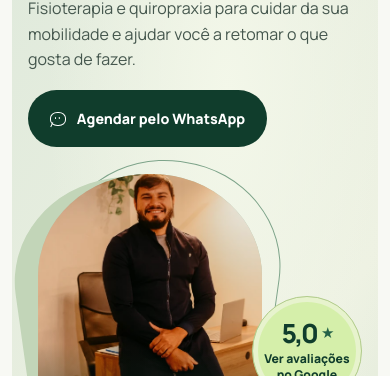
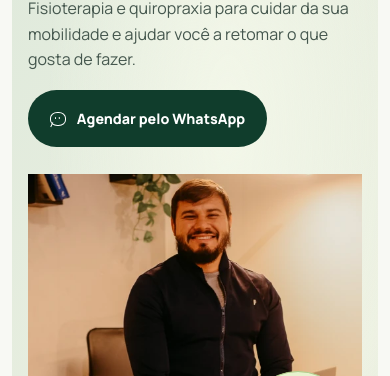
Before and after one commit to Dev-Felipefvs/site-jean-erik, a plain HTML site: page index.html in a window 390 px wide. Shown: the part 250-626 px from the top of the page. Drawn offline with Linux system fonts and the light colour scheme.

Commit message:
Amplia a foto da hero e remove a moldura
Co-Authored-By: Codex Opus 5.5 <noreply@anthropic.com>

```diff
--- a/index.html
+++ b/index.html
@@ -16,10 +16,10 @@
   <link rel="preconnect" href="https://fonts.googleapis.com">
   <link rel="preconnect" href="https://fonts.gstatic.com" crossorigin>
   <link href="https://fonts.googleapis.com/css2?family=Manrope:wght@400..800&amp;display=swap" rel="stylesheet">
-  <link rel="stylesheet" href="styles.css?v=3">
+  <link rel="stylesheet" href="styles.css?v=4">
   <script src="assets/gsap-3.15.1.min.js" defer></script>
   <script src="assets/scrolltrigger-3.15.1.min.js" defer></script>
-  <script src="site.js?v=3" defer></script>
+  <script src="site.js?v=4" defer></script>
 </head>
 <body>
   <a class="skip" href="#conteudo">Ir para o conteúdo</a>
@@ -49,7 +49,6 @@
         </div>
 
         <figure class="hero-portrait">
-          <div class="portrait-decoration" aria-hidden="true"></div>
           <div class="portrait-frame">
             <img src="assets/jean-erik.webp" width="505" height="695" alt="Jean Erik no consultório" fetchpriority="high">
           </div>
--- a/site.js
+++ b/site.js
@@ -45,8 +45,7 @@ if (hero && gsap) {
     })
       .addLabel('entrada', 0)
       .from('.title-line > span', { yPercent: 66, opacity: 0.3, stagger: 0.075 }, 'entrada')
-      .from('.hero-portrait', { y: 26, rotation: 4, scale: 0.97, opacity: 0.4, duration: 0.82 }, 'entrada+=0.04')
-      .from('.portrait-decoration', { xPercent: 0, yPercent: 5, rotation: 0, duration: 0.72 }, 'entrada+=0.1')
+      .from('.hero-portrait', { y: 26, scale: 0.97, opacity: 0.4, duration: 0.82 }, 'entrada+=0.04')
       .from('.hero-description', { y: 10, opacity: 0.65, duration: 0.48 }, 'entrada+=0.14')
       .from('.hero-services', { y: 13, opacity: 0.65, duration: 0.54 }, 'entrada+=0.18');
   }, hero);
--- a/styles.css
+++ b/styles.css
@@ -66,20 +66,17 @@ section, article { scroll-margin-top: 2rem; }
 .title-accent { color: var(--green); }
 .hero-description { max-width: 23rem; margin: clamp(1.05rem, 2.3vw, 1.75rem) 0 1.35rem; color: var(--muted); font-size: clamp(1rem, 1.4vw, 1.18rem); line-height: 1.58; }
 
-.hero-portrait { --frame-radius: 49% 49% 1.25rem 1.25rem / 36% 36% 1.25rem 1.25rem; position: absolute; width: clamp(15rem, 32%, 27rem); height: 91%; bottom: -2.55rem; left: 49.5%; isolation: isolate; }
-.portrait-frame, .portrait-decoration, .hero-portrait::before { border-radius: var(--frame-radius); position: absolute; }
-.portrait-frame { inset: 0; overflow: hidden; background: #b5c9b1; }
+.hero-portrait { position: absolute; width: clamp(17rem, 36%, 34rem); height: 95%; bottom: -2.55rem; left: 46.7%; }
+.portrait-frame { position: absolute; inset: 0; overflow: hidden; background: #b5c9b1; }
 .portrait-frame::after { content: ""; position: absolute; inset: 0; background: linear-gradient(180deg, transparent 60%, #0d2a20ba 100%); }
-.portrait-frame img { width: 100%; height: 100%; object-fit: cover; object-position: center 20%; }
-.portrait-decoration { inset: 0; z-index: -1; transform: translate(-8%, 1%) rotate(-8deg); background: #c2d5b8; }
-.hero-portrait::before { content: ""; inset: -.85rem -.85rem .55rem .75rem; z-index: -1; border: 1px solid #7ea48a; transform: rotate(8deg); }
+.portrait-frame img { width: 100%; height: 100%; object-fit: cover; object-position: center top; }
 .hero-portrait figcaption { position: absolute; z-index: 1; bottom: 4.05rem; left: 1.3rem; color: #fff; line-height: 1.4; }
 .hero-portrait figcaption strong, .hero-portrait figcaption span { display: block; }
 .hero-portrait figcaption strong { font-size: 1.23rem; letter-spacing: -.05em; }
 .hero-portrait figcaption span { font-size: .79rem; }
 
 .hero-aside { grid-column: 2; justify-self: end; width: 100%; margin-top: clamp(3rem, 7.1vw, 6rem); display: grid; gap: clamp(2rem, 9vw, 7rem); position: relative; z-index: 1; }
-.hero-note { display: flex; flex-direction: column; gap: .55rem; color: var(--muted); font-size: .88rem; font-weight: 700; line-height: 1.45; }
+.hero-note { padding-inline-start: .85rem; display: flex; flex-direction: column; gap: .55rem; color: var(--muted); font-size: .88rem; font-weight: 700; line-height: 1.45; }
 .note-mark { color: var(--green); font-size: 1.4rem; line-height: 1; }
 .rating { width: min(8.65rem, 100%); aspect-ratio: 1; display: flex; flex-direction: column; align-items: center; justify-content: center; justify-self: end; gap: .16rem; border-radius: 50%; border: 1px solid #b2cb8e; box-shadow: inset 0 0 0 5px #e7f3cd; background: var(--lime); color: var(--forest); text-align: center; text-decoration: none; font-size: .76rem; font-weight: 800; line-height: 1.3; transition: transform 150ms var(--ease-out), background-color 160ms ease; }
 .rating-value { display: flex; align-items: center; gap: .26rem; font-size: 2rem; line-height: 1.1; letter-spacing: -.08em; }
@@ -204,7 +201,7 @@ section, article { scroll-margin-top: 2rem; }
   .hero { --gutter: 1.75rem; }
   .hero-stage { grid-template-columns: minmax(0, 1fr) 15%; min-height: 28rem; }
   .hero h1 { font-size: clamp(3.1rem, 6.2vw, 4.9rem); }
-  .hero-portrait { left: 49%; width: 35%; height: 86%; }
+  .hero-portrait { left: 46.5%; width: 38.5%; height: 91%; }
   .hero-aside { margin-top: 2.5rem; gap: 4rem; }
   .hero-note { font-size: .81rem; }
   .hero-description { max-width: 17.5rem; }
@@ -226,11 +223,11 @@ section, article { scroll-margin-top: 2rem; }
   .hero-copy { grid-row: 1; padding: 1.9rem 0 0; }
   .hero h1 { font-size: clamp(2.3rem, 10.4vw, 4.75rem); }
   .hero-description { max-width: 23rem; margin: .95rem 0 1.15rem; }
-  .hero-portrait { position: relative; grid-column: 1; grid-row: 2; width: min(67%, 20rem); height: auto; aspect-ratio: 3 / 3.8; left: auto; bottom: auto; margin: 1.65rem 0 -1.2rem 3%; }
+  .hero-portrait { position: relative; grid-column: 1; grid-row: 2; justify-self: center; width: min(100%, 28rem); height: auto; aspect-ratio: 5 / 6; left: auto; bottom: auto; margin: 1.65rem 0 -1.2rem; }
   .hero-portrait figcaption { bottom: 1.85rem; left: .8rem; }
-  .hero-aside { grid-column: 1; grid-row: 2; width: 33%; margin-top: 0; align-self: end; margin-bottom: 2rem; display: block; }
+  .hero-aside { grid-column: 1; grid-row: 2; width: 33%; margin-top: 0; align-self: end; margin: 0 .65rem 4.75rem 0; display: block; }
   .hero-note { display: none; }
-  .rating { width: min(7.3rem, 100%); margin-left: auto; }
+  .rating { width: min(6.75rem, 100%); margin-left: auto; }
   .rating-value { font-size: 1.65rem; }
   .hero-services { grid-template-columns: 1fr; gap: .42rem; }
   .hero-service { min-height: 4.1rem; padding: .55rem .8rem; border-radius: 1.15rem; gap: .65rem; }
```
